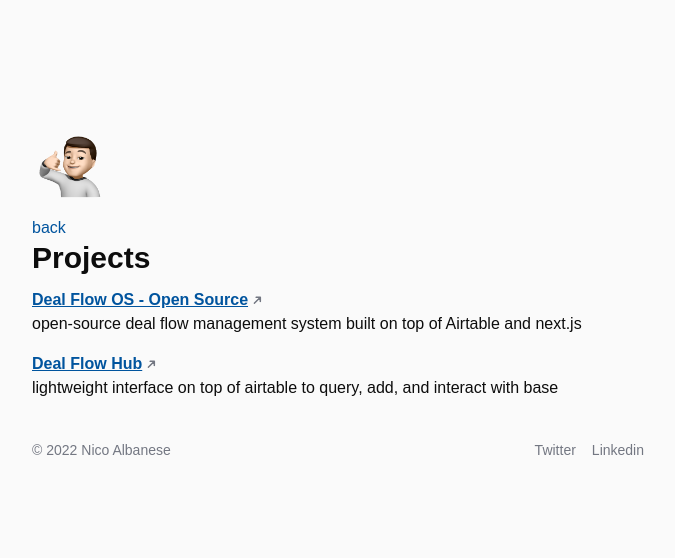
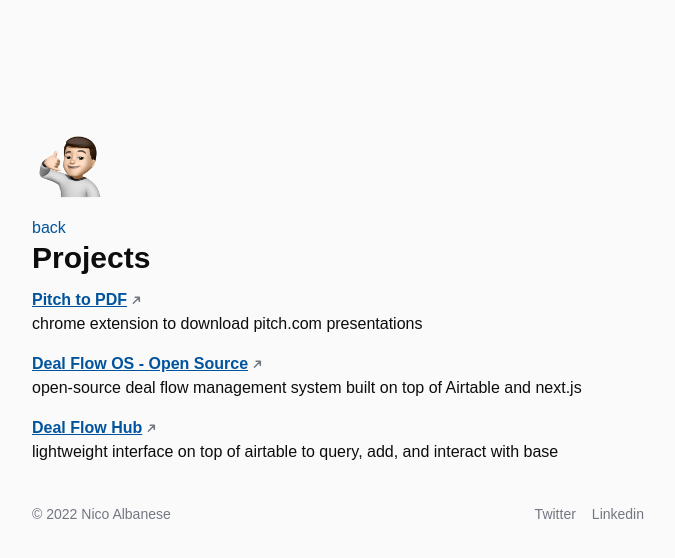
Before and after one commit to nicoalbanese/personal-site-2022, a Next.js app: page /projects in a window 1280 px wide. Shown: the top 558 px of the page, without its empty margins (302-977 px from the left). Built offline with nearby package versions, Linux system fonts and the light colour scheme.

Commit message:
added pitch-to-pdf project

```diff
--- a/pages/projects/index.tsx
+++ b/pages/projects/index.tsx
@@ -3,7 +3,14 @@
 
 const SIDEPROJECT_DETAILS = [
   {
-    id: 0,
+    id: 2,
+    title: "Pitch to PDF",
+    description:
+      "chrome extension to download pitch.com presentations",
+    slug: "pitch-to-pdf",
+  },
+  {
+    id: 1,
     title: "Deal Flow OS - Open Source",
     description:
       "open-source deal flow management system built on top of Airtable and next.js",
@@ -64,9 +71,9 @@
           >
             <path
               d="M1 3.99994H9.5M9.5 3.99994L6.5 0.999939M9.5 3.99994L6.5 7.00006"
-              stroke-width="1.5"
-              stroke-linecap="round"
-              stroke-linejoin="round"
+              strokeWidth="1.5"
+              strokeLinecap="round"
+              strokeLinejoin="round"
               className="stroke-current text-tertiary dark:text-darkTertiary"
             ></path>
           </svg>
--- /dev/null
+++ b/pages/projects/pitch-to-pdf.tsx
@@ -0,0 +1,40 @@
+import Layout from "../../components/layout";
+
+const PitchToPdf = () => {
+  return (
+    <Layout>
+      <h1>Pitch to PDF</h1>
+      <p>
+        Startups are using <a href="https://pitch.com">pitch.com</a> more
+        frequently for their pitch decks. As a fund, ideally, we are able to download an
+        offline copy (in pdf format) to make it easy to upload to our internal
+        system and to share with our team for review.
+      </p>
+      <p className="py-4">
+        Someone created an <a href="https://github.com/mdesilva/DocSendDownloader">extension to download Docsend presentations</a> to pdf
+        format, but no one had done it for pitch.com presentations. So I pulled
+        one together.
+      </p>
+      <div>
+        <div
+          style={{ position: "relative", paddingBottom: "56.25%", height: 0 }}
+        >
+          <iframe
+            src="https://www.loom.com/embed/30341bdd041a4834aa9c7c933cd59c6e"
+            allowFullScreen
+            style={{
+              position: "absolute",
+              top: 0,
+              left: 0,
+              width: "100%",
+              height: "100%",
+            }}
+          ></iframe>
+        </div>
+        <p className="my-4">Instructions to download and use are in the <a href="https://github.com/nicoalbanese/pitch-presentation-to-pdf">Github repo</a>.</p>
+      </div>
+    </Layout>
+  );
+};
+
+export default PitchToPdf;
```
